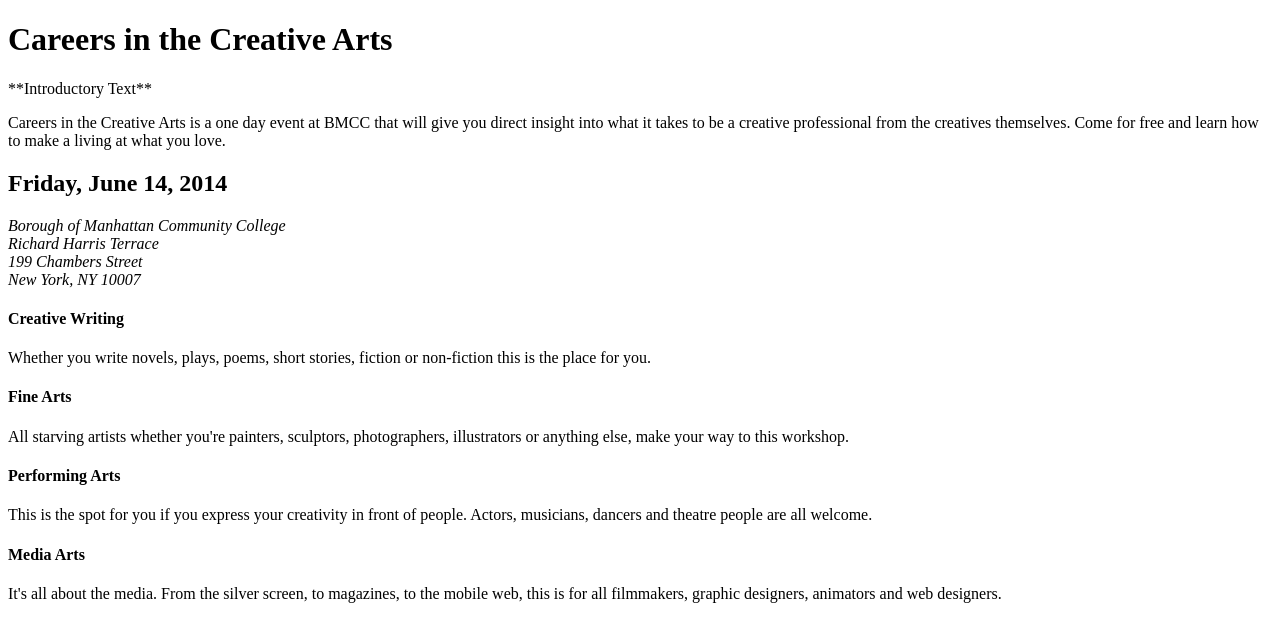
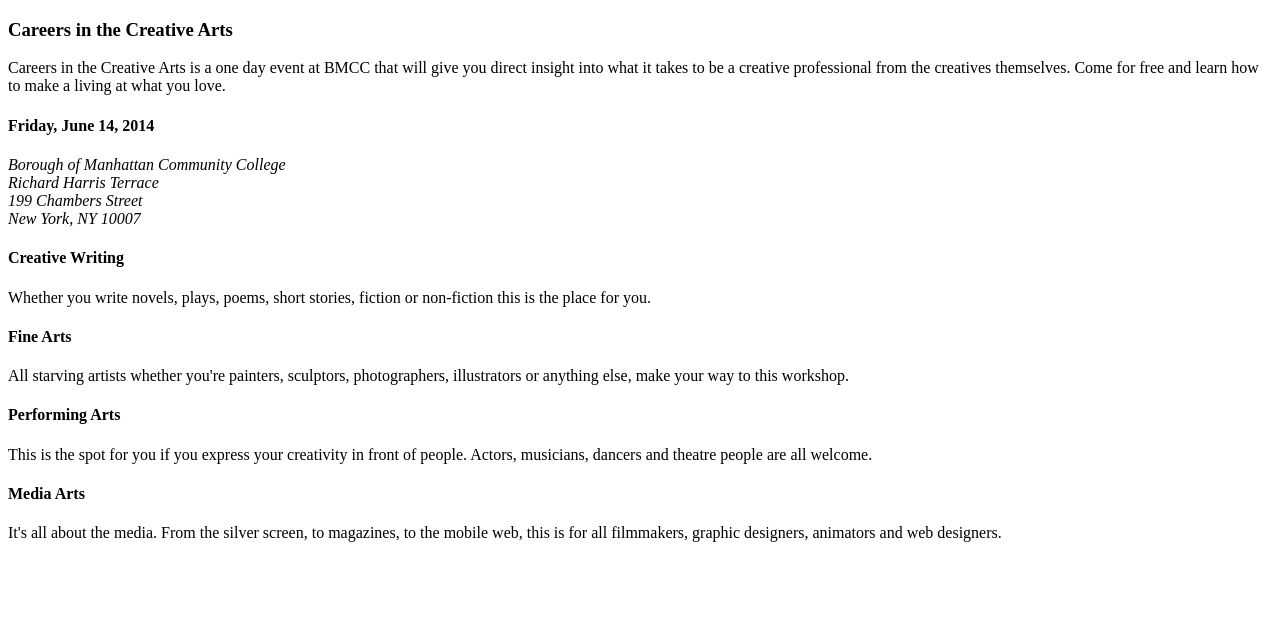
Before and after one commit to Cmoore716/Careers-in-the-Creative-Arts, a plain HTML site: page index.html in a window 1280 px wide. Drawn offline with Linux system fonts and the light colour scheme.

Commit message:
Update index.html

```diff
--- a/index.html
+++ b/index.html
@@ -12,52 +12,83 @@
 
 
 
+<article class="index">
+
+
+
 
 
 <!--**Title**-->
-<h1>Careers in the Creative Arts</h1>
+<h3>Careers in the Creative Arts</h3>
 
-**Introductory Text**
-<div class="intro">
+
+
+
+<!--**Introductory Text**-->
+<section class="intro">
 <p>Careers in the Creative Arts is a one day event at BMCC that will give you direct insight into what it takes to be a creative professional from the creatives themselves. Come for free and learn how to make a living at what you love.</p>
-</div>
+</section>
+
+
+
 
 
 <!--**Date**-->
-<div class="date">
-<h2>Friday, June 14, 2014</h2>
-</div>
+<section class="date">
+<h4>Friday, June 14, 2014</h4>
+</section>
+
+
+
 
 <!--**Location**-->
-<div class="location">
+<section class="location">
 <address>Borough of Manhattan Community College<br>
 Richard Harris Terrace<br>
 199 Chambers Street<br>
 New York, NY 10007</address>
-</div>
+</section>
+
+
+
+
 
 <!--**Featured Speakers - Which speakers are up to you. include at least the name and a picture. Pictures are located in the speakers folder**-->
 
-<div class="creative_writing">
+<section class="creative_writing">
 <h4>Creative Writing</h4>
 <p>Whether you write novels, plays, poems, short stories, fiction or non-fiction this is the place for you.</p>
-</div>
+</section>
 
-<div class="fine_arts">
+
+
+
+
+<section class="fine_arts">
 <h4>Fine Arts</h4>
 <p>All starving artists whether you're painters, sculptors, photographers, illustrators or anything else, make your way to this workshop.</p>
-</div>
+</section>
 
-<div class="performing_arts">
+
+
+
+<section class="performing_arts">
 <h4>Performing Arts</h4>
 <p>This is the spot for you if you express your creativity in front of people. Actors, musicians, dancers and theatre people are all welcome.</p>
-</div>
+</section>
 
-<div class="media_arts">
+
+
+
+<section class="media_arts">
 <h4>Media Arts</h4>
 <p>It's all about the media. From the silver screen, to magazines, to the mobile web, this is for all filmmakers, graphic designers, animators and web designers.</p>
-</div>
+</section>
 
+
+
+
+</article>
 
 
 
```
